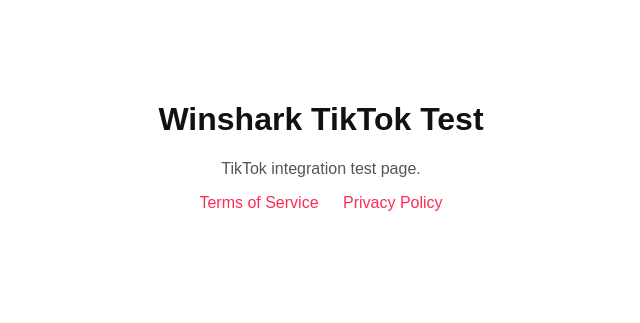
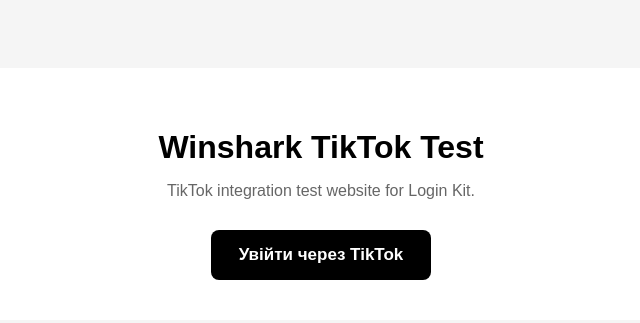
Before and after one commit to esemenec99-stack/winshark-tiktok-test, a plain HTML site: page index.html in a window 1280 px wide. Shown: the whole page, without its empty margins (319-959 px from the left). Drawn offline with Linux system fonts and the light colour scheme.

Commit message:
Refactor index.html for TikTok test page
Updated HTML structure and styles for TikTok integration test page.

```diff
--- a/index.html
+++ b/index.html
@@ -1,32 +1,85 @@
 <!DOCTYPE html>
-<html lang="en">
+<html lang="uk">
 <head>
     <meta charset="UTF-8">
     <meta name="viewport" content="width=device-width, initial-scale=1.0">
     <title>Winshark TikTok Test</title>
+
     <style>
         body {
             font-family: Arial, sans-serif;
-      max-width: 800px;
-      margin: 60px auto;
-      padding: 20px;
+            background: #f5f5f5;
             text-align: center;
+            padding: 60px 20px;
         }
-    h1 { color: #111; }
-    p { color: #555; }
-    a {
-      margin: 0 10px;
-      color: #fe2c55;
+
+        .container {
+            max-width: 600px;
+            margin: auto;
+            background: white;
+            padding: 40px;
+            border-radius: 16px;
+        }
+
+        h1 {
+            margin-bottom: 15px;
+        }
+
+        p {
+            color: #666;
+            margin-bottom: 30px;
+        }
+
+        .tiktok-button {
+            display: inline-block;
+            background: #000;
+            color: white;
+            padding: 15px 28px;
+            border-radius: 8px;
             text-decoration: none;
+            font-size: 17px;
+            font-weight: bold;
+        }
+
+        .tiktok-button:hover {
+            opacity: 0.85;
         }
     </style>
 </head>
+
 <body>
+
+<div class="container">
     <h1>Winshark TikTok Test</h1>
-  <p>TikTok integration test page.</p>
+
     <p>
-    <a href="terms.html">Terms of Service</a>
-    <a href="privacy.html">Privacy Policy</a>
+        TikTok integration test website for Login Kit.
     </p>
+
+    <a id="tiktok-login" class="tiktok-button" href="#">
+        Увійти через TikTok
+    </a>
+</div>
+
+<script>
+    const clientKey = "
+awep22orb3ggsrju";
+
+    const redirectUri =
+        "https://esemenec99-stack.github.io/winshark-tiktok-test/";
+
+    const state = "winshark_test";
+
+    const loginUrl =
+        "https://www.tiktok.com/v2/auth/authorize/" +
+        "?client_key=" + encodeURIComponent(clientKey) +
+        "&response_type=code" +
+        "&scope=user.info.basic" +
+        "&redirect_uri=" + encodeURIComponent(redirectUri) +
+        "&state=" + encodeURIComponent(state);
+
+    document.getElementById("tiktok-login").href = loginUrl;
+</script>
+
 </body>
 </html>
```
Lines whose indentation alone changed are shown as unchanged.
